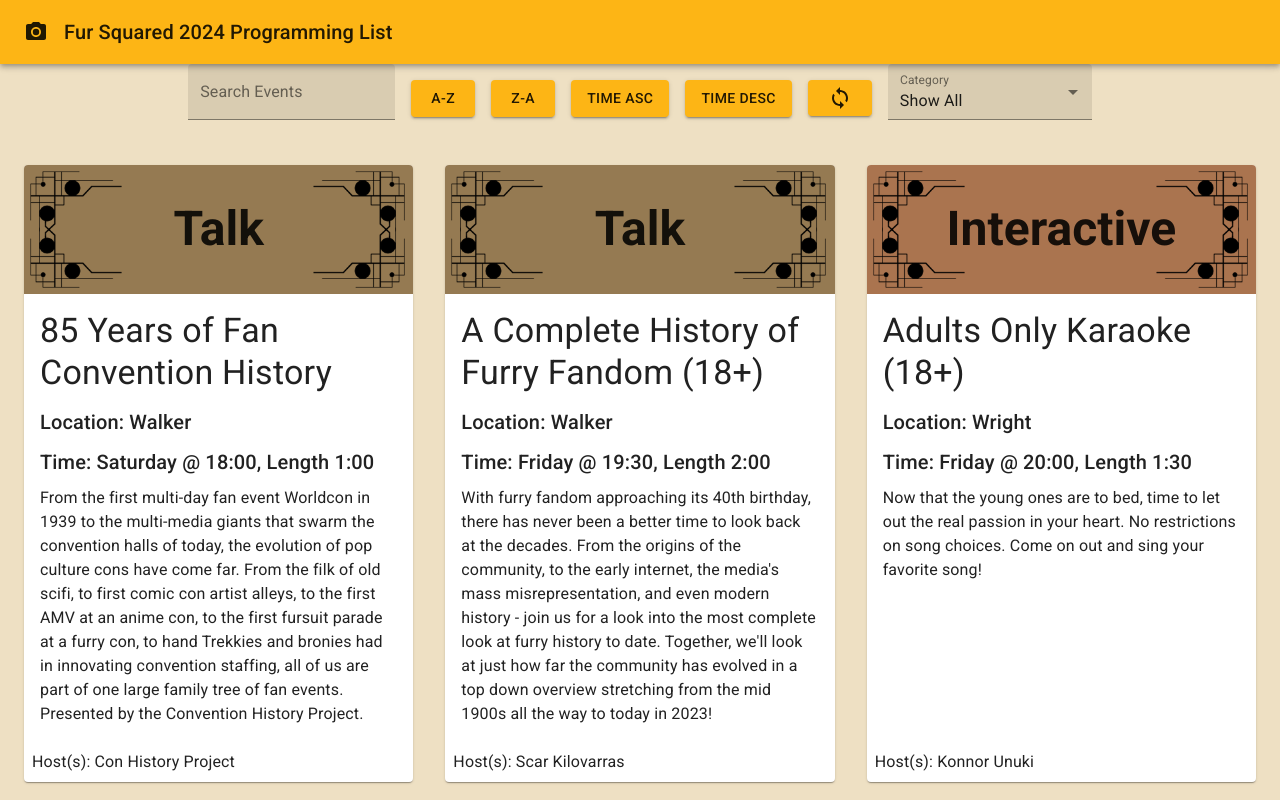
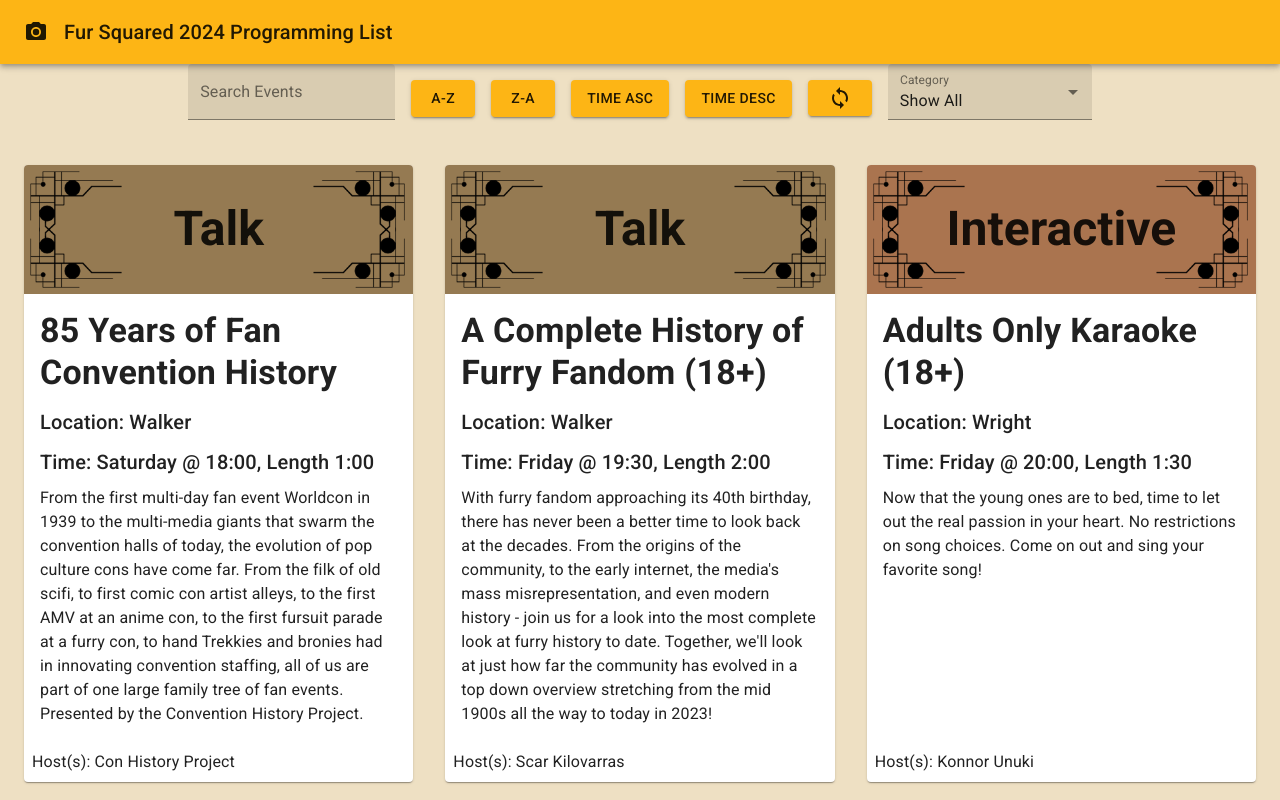
Before and after one commit to draggor/event-listing-page, a React (Create React App) app: page / in a window 1280 px wide. Shown: the top 800 px of the page. Built offline with nearby package versions, Linux system fonts and the light colour scheme; what knuth-shuffle-seeded would draw is missing.

Commit message:
bold event titles

```diff
--- a/src/Album.js
+++ b/src/Album.js
@@ -105,7 +105,7 @@ export default function Album({cards}) {
                 </Typography>
               </Box>
               <CardContent className={classes.cardContent}>
-                <Typography gutterBottom variant="h4" component="h2">
+                <Typography gutterBottom variant="h4" component="h2" style={{fontWeight: 'bold'}}>
                   {card.Title}
                 </Typography>
                 <Box mb={'8px'}>
```
Also changed, not shown: 6 other files (tests, documents, lock files or other folders).
